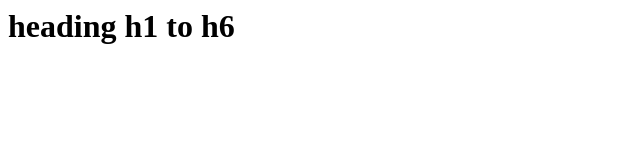
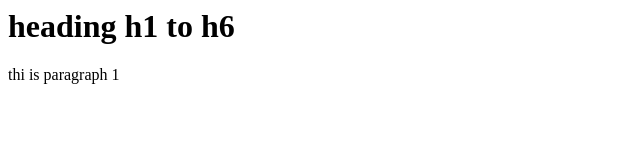
Before and after one commit to Lokeshkumardehury/Repo, a plain HTML site: page index.html in a window 1280 px wide. Shown: the whole page, without its empty margins (0-640 px from the left). Drawn offline with Linux system fonts and the light colour scheme.

Commit message:
Add new feature

```diff
--- a/index.html
+++ b/index.html
@@ -1 +1,2 @@
 <h1>heading h1 to h6</h1>
+<p>thi is paragraph 1</p>
```
